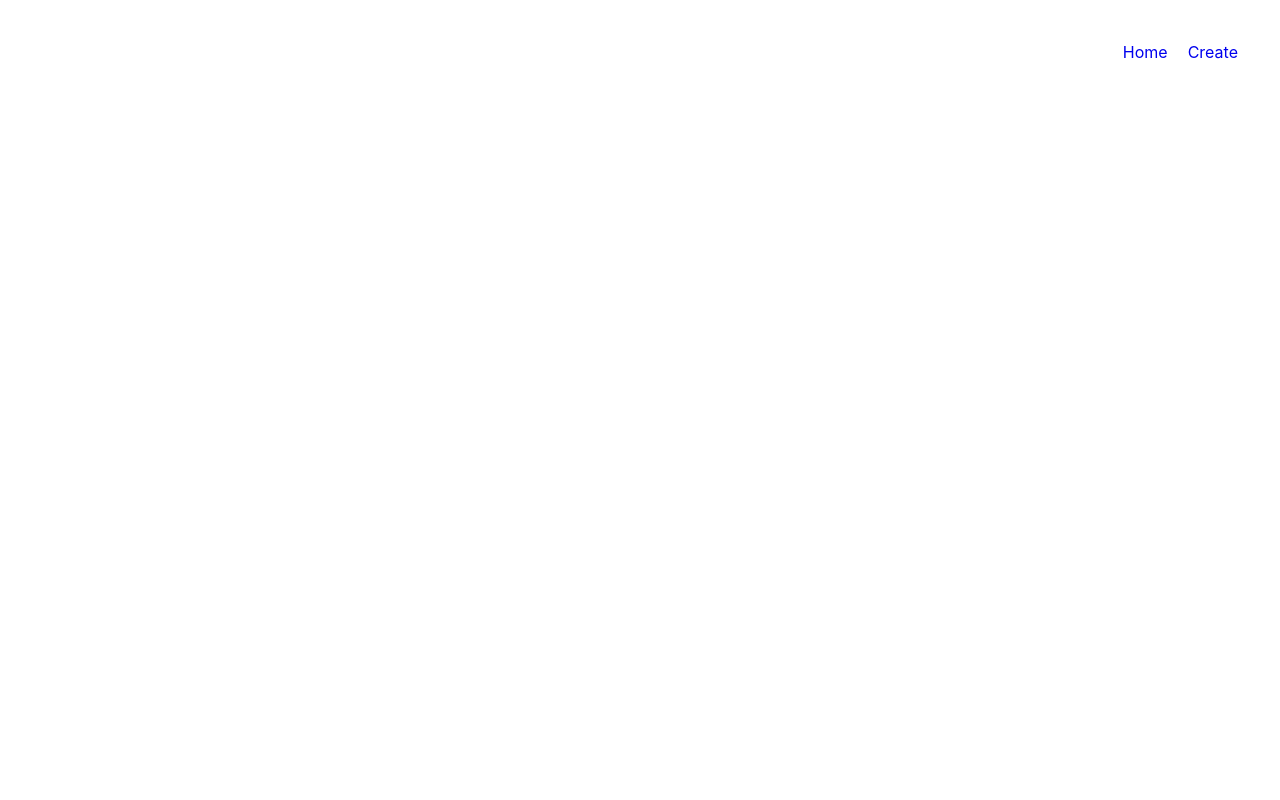
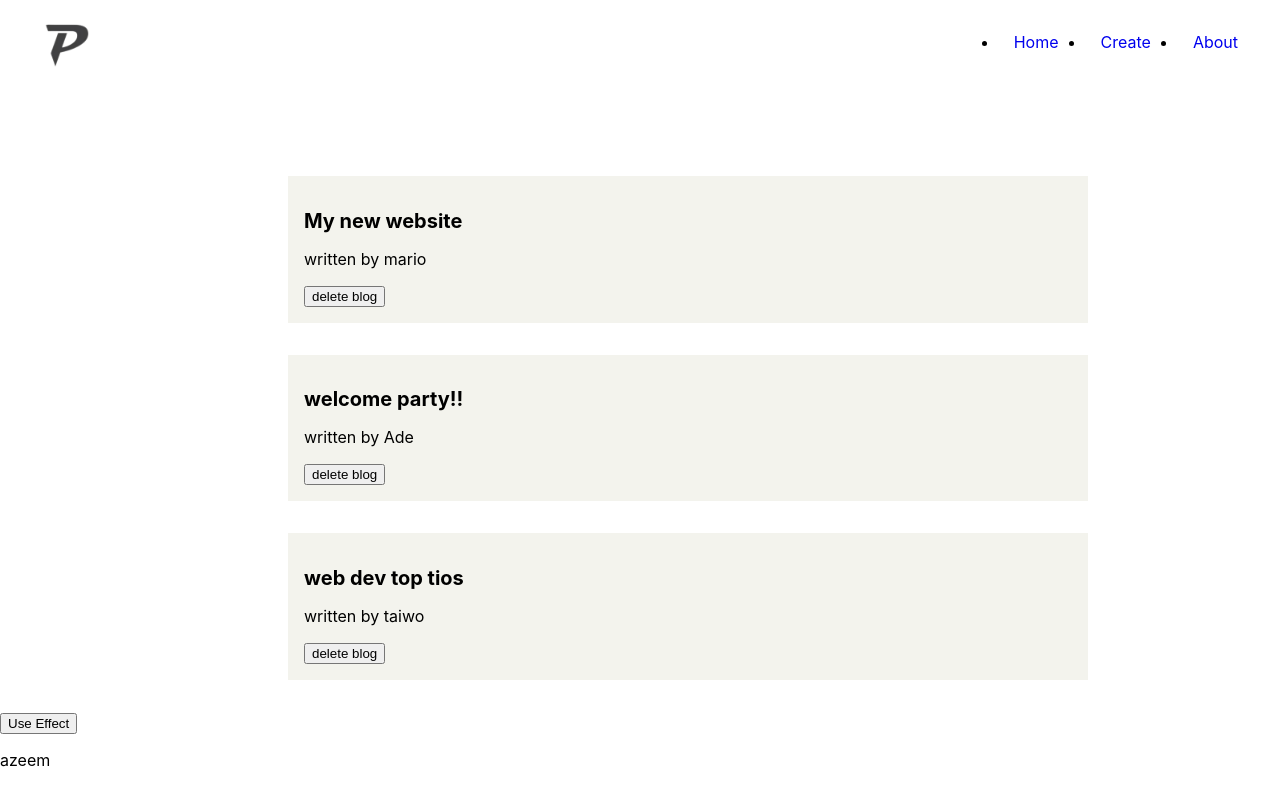
Before and after one commit to zemola/zemolablog, a React (Create React App) app: page / in a window 1280 px wide. Built offline with nearby package versions, Linux system fonts and the light colour scheme; the HTML template or start-up script is replaced by a standard one.

Commit message:
updated my blog app

```diff
--- /dev/null
+++ b/data/db.json
@@ -0,0 +1,16 @@
+{
+  "blogs": [
+    {
+      "title": "Autopsy shows body of black man Jayland Walker was riddled with 46 bullets after he was shot by police for traffic violation",
+      "main": "A 25-year-old black man, Jayland Walker killed by police in Ohio, US, last month for allegedly violating traffic had 46 gunshot wounds",
+      "author": "linda ikeji",
+      "id": 1
+    },
+    {
+      "title": "Chelsea officially confirm the signing of Kalidou Koulibaly from Napoli in a £34m deal",
+      "main": "Chelsea have officially confirmed the signing of Senegalese defender Kalidou Koulibaly from Napoli in a deal worth £34million",
+      "author": "Instablog",
+      "id": 2
+    }
+  ]
+}
--- a/src/App.js
+++ b/src/App.js
@@ -1,9 +1,11 @@
 import Navigation from './component/Navigation';
+import Body from './component/body';
 
 function App() {
   return (
     <div className="App">
       <Navigation />
+      <Body />
     </div>
   );
 }
--- a/src/component/Navigation.js
+++ b/src/component/Navigation.js
@@ -1,9 +1,15 @@
-import '../styles/Navigation.scss'
+import '../styles/Navigation.scss';
+import logo from "../image/logo.png";
+
 const Navigation = () => {
     return (
+        <div className='navigation'>
+            <div className='logo'><img src={logo} alt='logo'/></div>
         <div className='navbar'>
-            <a href="/">Home</a>
-            <a href="/">Create</a>
+            <li><a href="/">Home</a></li>
+            <li><a href="/">Create</a></li>
+            <li><a href="/">About</a></li>
+        </div>
         </div>
 
         );
--- /dev/null
+++ b/src/component/blogList.js
@@ -0,0 +1,18 @@
+const BlogList = ({blogs, handleDelete}) => {
+
+  return (
+    <div className="blog-list">
+      {blogs.map((blog) => {
+        return (
+          <div className="blog-preview" key={blog.id}>
+            <h2>{blog.title}</h2>
+            <p> written by {blog.author}</p>
+            <button onClick={() => handleDelete(blog.id)}>delete blog</button>
+          </div>
+        );
+      })}
+    </div>
+  );
+};
+
+export default BlogList;
--- /dev/null
+++ b/src/component/body.js
@@ -0,0 +1,32 @@
+import { useState, useEffect } from "react";
+import '../styles/body.css'
+import BlogList from "./blogList";
+
+const Body = () => {
+ const [blogs, setBlogs] = useState([
+{    title: 'My new website', main: "testinggsdkhdbdh sdjsjssjssjs samsdkjssdksd sdsdjssdmksdsdmwsd,wdwddwdknw wdjw wdikcwcwdkwijdwcwkjdlwc wkwjwwwjwjwdwd wdwkw w j wdjw jwd wd wdjwdc wdlnwd cw., wd w wd wd wdc w kkjsdfc ,dfc wdwwwcd", author: 'mario', id: 1 },
+{    title: 'welcome party!!', main: "testinggsdkhdbdh sdjsjssjssjs samsdkjssdksd sdsdjssdmksdsdmwsd,wdwddwdknw wdjw wdikcwcwdkwijdwcwkjdlwc wkwjwwwjwjwdwd wdwkw w j wdjw jwd wd wdjwdc wdlnwd cw., wd w wd wd wdc w kkjsdfc ,dfc wdwwwcd", author: 'Ade', id: 2 },
+{    title: 'web dev top tios', main: "testinggsdkhdbdh sdjsjssjssjs samsdkjssdksd sdsdjssdmksdsdmwsd,wdwddwdknw wdjw wdikcwcwdkwijdwcwkjdlwc wkwjwwwjwjwdwd wdwkw w j wdjw jwd wd wdjwdc wdlnwd cw., wd w wd wd wdc w kkjsdfc ,dfc wdwwwcd", author: 'taiwo', id: 3 }, ])
+
+    const handleDelete = (id) => {
+        console.log(id)
+        const newBlogs =  blogs.filter(blog => blog.id !== id)
+        setBlogs(newBlogs)
+    }
+
+    const [name, setName] = useState("azeem");
+
+    useEffect( () => {
+        console.log("Use effect rannn")
+    },[name])
+
+  return (
+    <div className="body">
+        <BlogList blogs={blogs} handleDelete = {handleDelete} />
+        <button onClick={() => setName("bayo") }>Use Effect</button>
+        <p>{name}</p>
+    </div>
+  );
+};
+
+export default Body;
--- a/src/styles/Navigation.scss
+++ b/src/styles/Navigation.scss
@@ -1,10 +1,19 @@
 @import url(./variables.scss);
+
+.navigation {
+  display: flex;
+  justify-content: space-between;
+}
 
 .navbar {
   height: 80px;
   display: flex;
   justify-content: flex-end;
   padding: 2rem;
+}
+
+.logo img {
+  height: 80px;
 }
 
 .navbar a {
--- /dev/null
+++ b/src/styles/body.css
@@ -0,0 +1,16 @@
+.blog-preview {
+  width: 60%;
+  background-color: rgb(243, 243, 237);
+  margin: 2rem;
+  margin-left: 18rem;
+  padding: 1rem;
+}
+
+.blog-preview:hover {
+  box-shadow: 1px 3px 5px rgba(0, 0, 0, 0.2);
+}
+
+.blog-preview h2 {
+  font-size: 20px;
+  margin-bottom: 8px;
+}
```
Also changed, not shown: src/image/logo.png (added).
